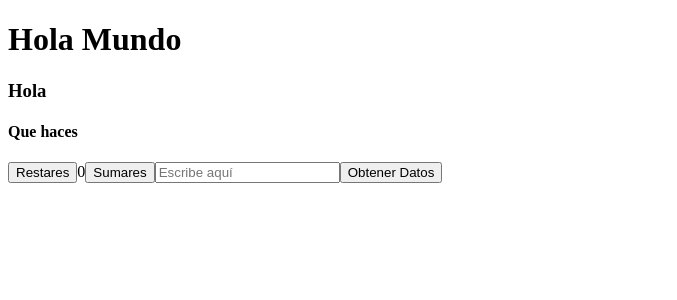
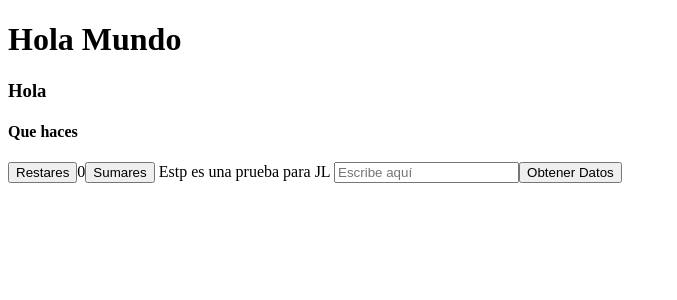
Before and after one commit to aprendiendo187/holamundo, an Angular app: page / in a window 1280 px wide. Shown: the top 300 px of the page, without its empty margins (0-677 px from the left). Built offline with nearby package versions, Linux system fonts and the light colour scheme.

Commit message:
prueba xyz

```diff
--- a/src/app/app.component.html
+++ b/src/app/app.component.html
@@ -8,7 +8,7 @@
 <span>{{valores}}</span>
 <button type="button" (click)="sumar()">Sumares</button>
 
-
+Estp es una prueba para JL
 
 <input
   type="text"
```
Also changed, not shown: 1 other file (tests, documents, lock files or other folders).
